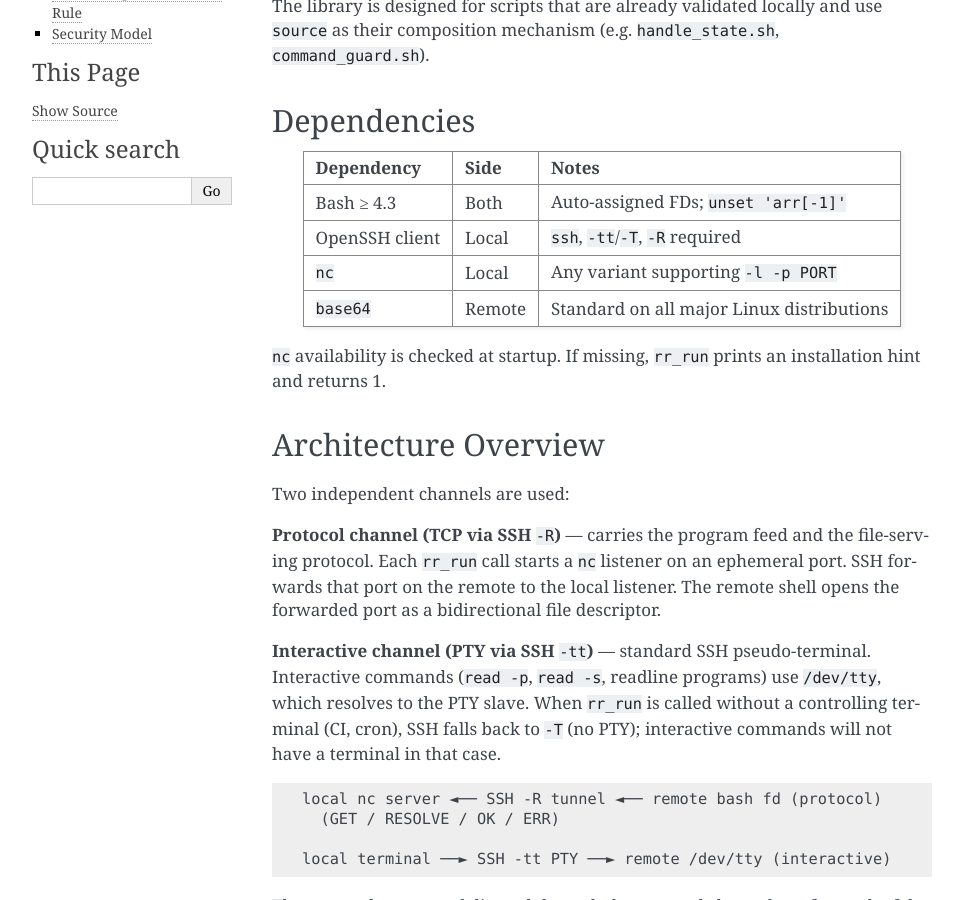
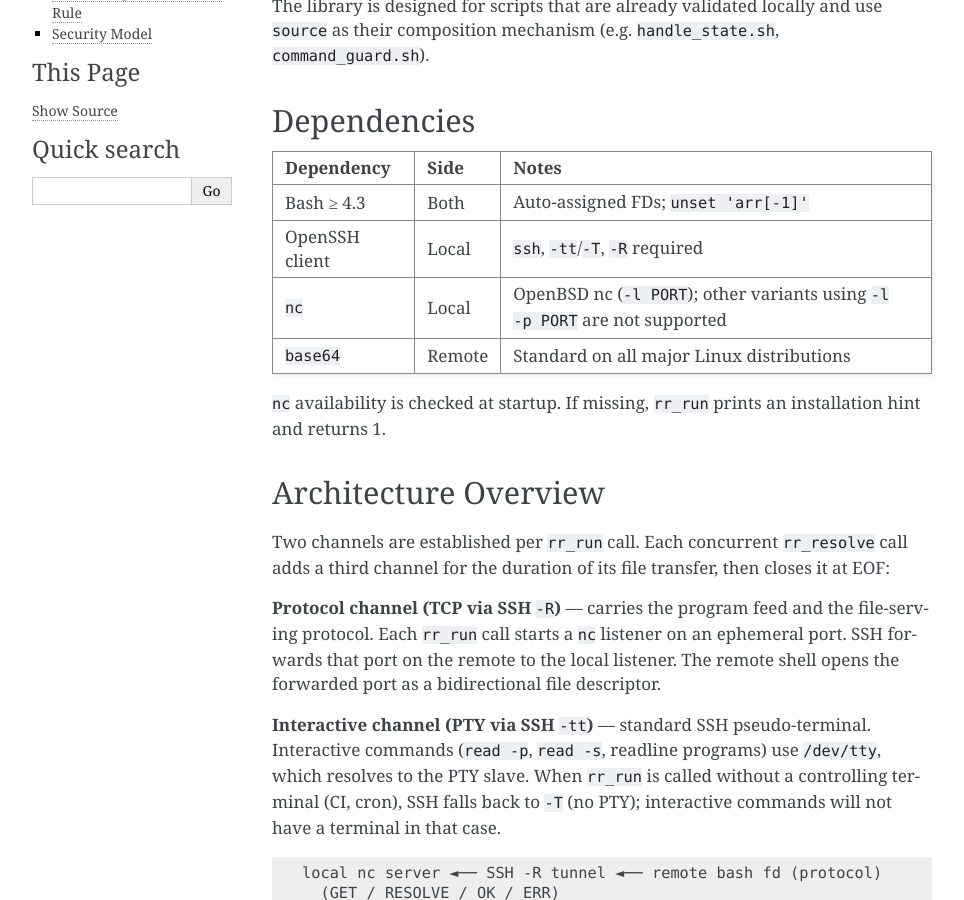
Before and after one commit to CriticalOptimisation/bash-deploy-libs, a Sphinx documentation site: the page built from docs/libraries/remote_run.rst, in a window 1280 px wide and 900 px high, scrolled down 429 px. Shown: the whole window, without its empty margins (148-1112 px from the left). Built offline with Sphinx 7.4.7, drawn with Linux system fonts in a browser that asks for light colours.

Commit message:
fix: make rr_run work on OpenBSD nc and Docker SSH (issue #58)
- Replace coproc with FIFO pair + dynamic fds to avoid fd-inheritance race
- Fix nc listen syntax: drop -p flag (OpenBSD nc uses nc -l <port>)
- Use 127.0.0.1 in SSH -R spec to avoid localhost resolution issues
- Add AllowTcpForwarding yes to Docker container sshd_config
- Inject sshd public key via env var instead of volume mount (avoids
  read-only file chmod failure on WSL2)
- Fix /dev/tty redirect in bootstrap: suppress error when no PTY
- Simplify flag propagation tests to avoid set -e in library source path
- Add test: remote script can override propagated flags with set +e
- Update nc dependency note in docs (OpenBSD variant only)

All 22 tests pass.

Co-Authored-By: Claude Sonnet 4.6 <noreply@anthropic.com>

```diff
--- a/docs/libraries/remote_run.rst
+++ b/docs/libraries/remote_run.rst
@@ -29,7 +29,8 @@ Dependencies
 +------------------+----------+-------------------------------------------+
 | OpenSSH client   | Local    | ``ssh``, ``-tt``/``-T``, ``-R`` required  |
 +------------------+----------+-------------------------------------------+
-| ``nc``           | Local    | Any variant supporting ``-l -p PORT``     |
+| ``nc``           | Local    | OpenBSD nc (``-l PORT``); other variants  |
+|                  |          | using ``-l -p PORT`` are not supported    |
 +------------------+----------+-------------------------------------------+
 | ``base64``       | Remote   | Standard on all major Linux distributions |
 +------------------+----------+-------------------------------------------+
@@ -40,7 +41,9 @@ installation hint and returns 1.
 Architecture Overview
 ---------------------
 
-Two independent channels are used:
+Two channels are established per ``rr_run`` call.  Each concurrent
+``rr_resolve`` call adds a third channel for the duration of its file
+transfer, then closes it at EOF:
 
 **Protocol channel (TCP via SSH** ``-R``\ **)** — carries the program feed and
 the file-serving protocol.  Each ``rr_run`` call starts a ``nc`` listener on
```
Also changed, not shown: 2 other files.
